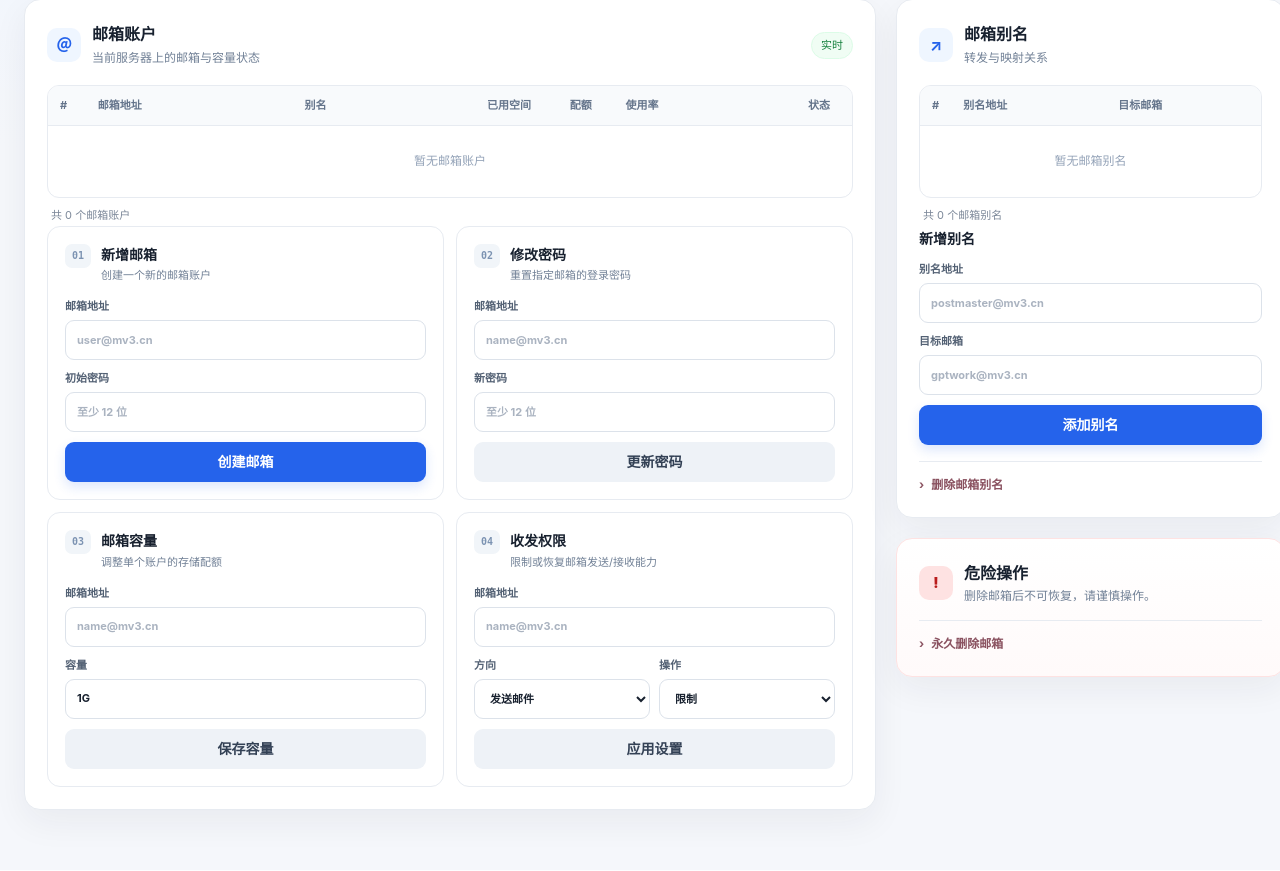
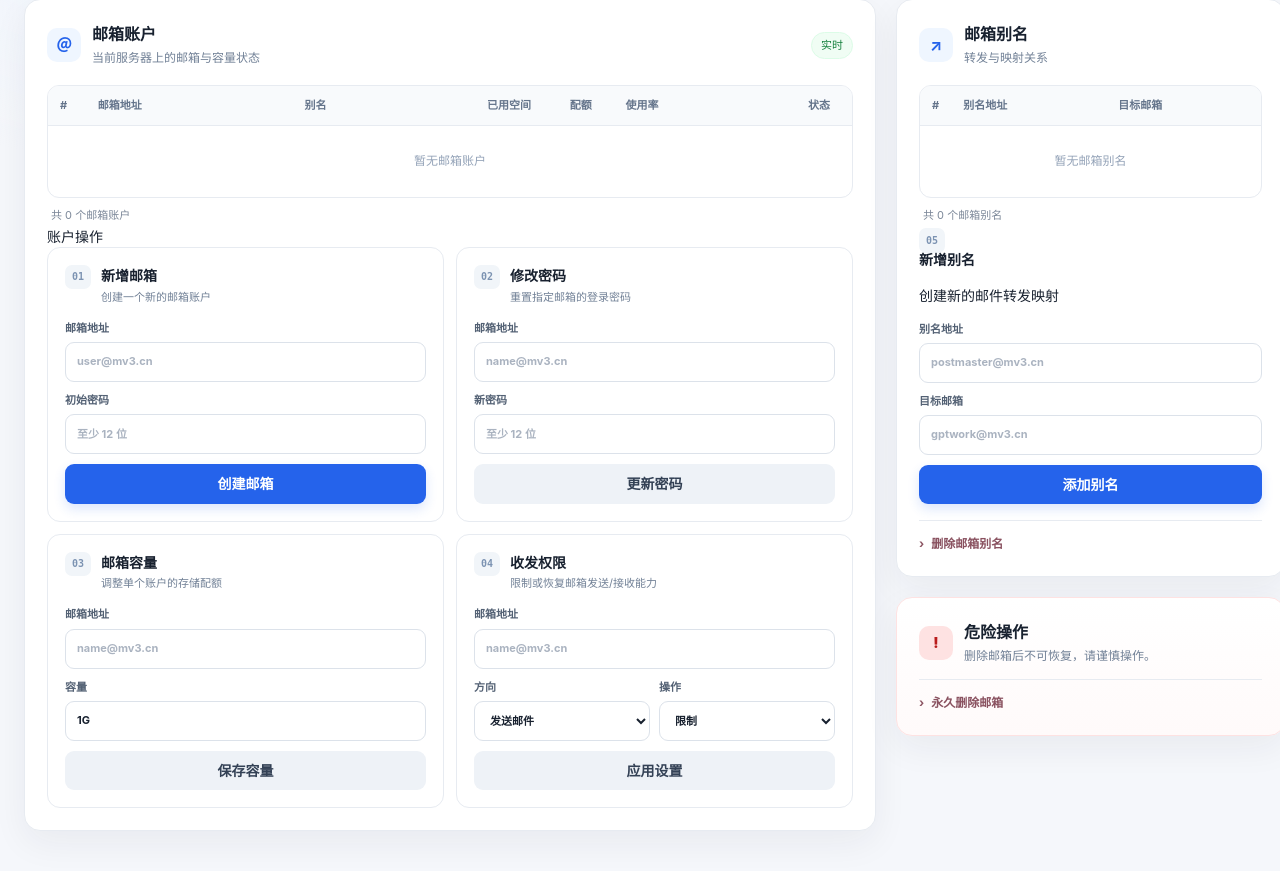
Before and after one commit to b8vipvip/mail-server, a Flask app: page / in a window 1280 px wide. Shown: the part 284-1155 px from the top of the page. Before the commit the page ends 1114 px from the top, so only its background shows below. Run offline with Flask 3, Linux system fonts and the light colour scheme; the visitor is signed in with stand-in values (Sample User, id 1); parts of the project's set-up code (start-up, migrations or seed data) failed here and were passed over.

Commit message:
style: align admin structure with approved design

```diff
--- a/admin/templates/index.html
+++ b/admin/templates/index.html
@@ -42,6 +42,7 @@
     </div>
     <div class="table-foot">共 {{ account_rows|length }} 个邮箱账户</div>
 
+    <div class="section-divider"><span>账户操作</span></div>
     <div class="action-grid">
       <div class="action-card">
         <div class="action-title"><span class="action-no">01</span><div><h3>新增邮箱</h3><p>创建一个新的邮箱账户</p></div></div>
@@ -108,7 +109,7 @@
       <div class="table-foot">共 {{ alias_rows|length }} 个邮箱别名</div>
 
       <div class="side-action">
-        <h3>新增别名</h3>
+        <div class="side-action-head"><span class="action-no">05</span><div><h3>新增别名</h3><p>创建新的邮件转发映射</p></div></div>
         <form method="post" action="{{url_for('add_alias')}}">
           <input type="hidden" name="_csrf" value="{{csrf_token()}}">
           <label>别名地址<input name="alias" type="email" placeholder="postmaster@mv3.cn" required></label>
```
